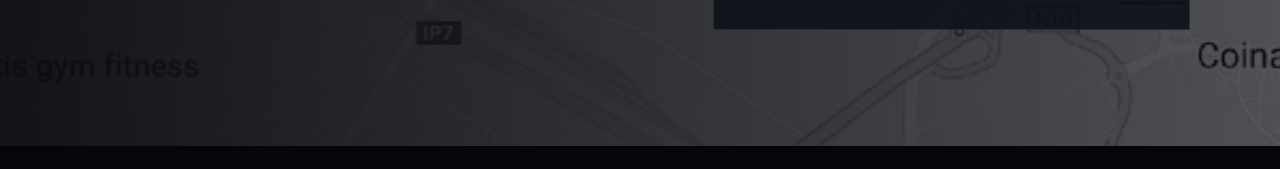
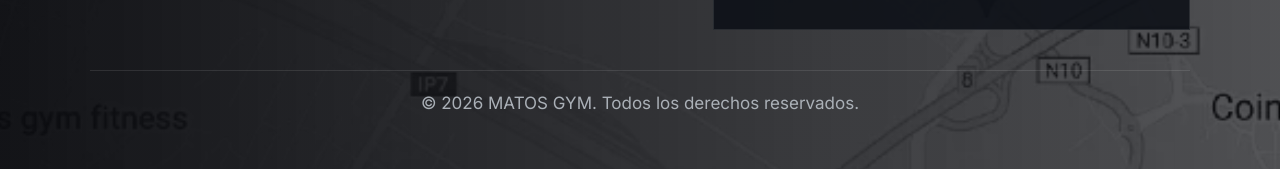
Before and after one commit to PabloLopez23/gym-web, a Next.js app: page / in a window 1280 px wide. Shown: the part 11330-11499 px from the top of the page. Before the commit the page ends 11476 px from the top, so only its background shows below. Built offline with nearby package versions, Linux system fonts and the light colour scheme; no server answers.

Commit message:
Add footer copyright

```diff
--- a/app/globals.css
+++ b/app/globals.css
@@ -878,6 +878,14 @@ footer h2 {
   font-weight: 700;
 }
 
+.footer-copyright {
+  grid-column: 1 / -1;
+  margin: 0;
+  padding-top: 18px;
+  border-top: 1px solid var(--line);
+  text-align: center;
+}
+
 .header-socials a,
 .socials a {
   display: inline-flex;
--- a/app/page.tsx
+++ b/app/page.tsx
@@ -626,6 +626,7 @@ export default function Home() {
             Abrir ubicación en Google Maps <MapPin size={17} />
           </a>
         </div>
+        <p className="footer-copyright">© 2026 MATOS GYM. Todos los derechos reservados.</p>
       </footer>
 
       <a
```
